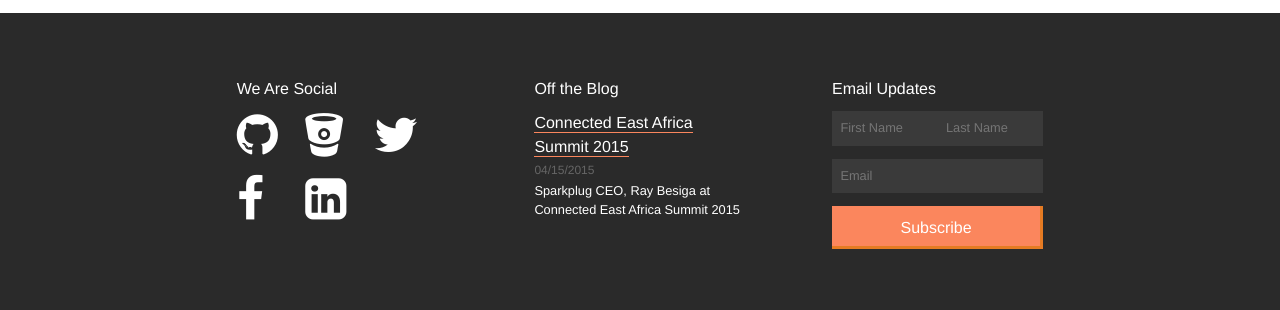
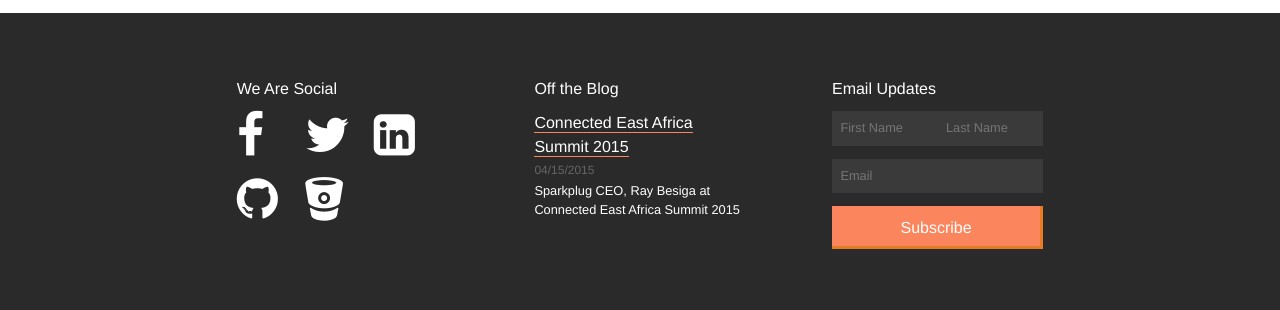
Before and after one commit to sparkplug/sparkplug.github.io, a Jekyll site: the page built from index.html, in a window 1280 px wide. Shown: the part 3905-4215 px from the top of the page. Built offline with Jekyll 4.4.1, drawn with Linux system fonts in a browser that asks for light colours; nearby versions of some CDN libraries; comment, search, counter and statistics services are not loaded.

Commit message:
Change links order

```diff
--- a/_includes/footer.html
+++ b/_includes/footer.html
@@ -3,16 +3,17 @@
       <div class="col_3">
         <p class="dark">We Are Social</p>
 
-
+        <a class="social" href="http://facebook.com/sparkplugea"><i class="fa fa-facebook fa-3x"></i></a>
+        <a class="social" href="http://twitter.com/sparkplugea"><i class="fa fa-twitter fa-3x"></i></a>
+        <a class="social" href="https://www.linkedin.com/company/3104389"><i class="fa fa-linkedin-square fa-3x"></i></a>
         <a class="social" href="http://github.com/sparkplug"><i class="fa fa-github fa-3x"></i></a>
 
         <a class="social" href="http://bitbucket.org/sparkplugea"><i class="fa fa-bitbucket fa-3x"></i></a>
 
-        <a class="social" href="http://twitter.com/sparkplugea"><i class="fa fa-twitter fa-3x"></i></a>
 
-        <a class="social" href="http://facebook.com/sparkplugea"><i class="fa fa-facebook fa-3x"></i></a>
 
-        <a class="social" href="https://www.linkedin.com/company/3104389"><i class="fa fa-linkedin-square fa-3x"></i></a>
+
+
 
 
       </div>
```
